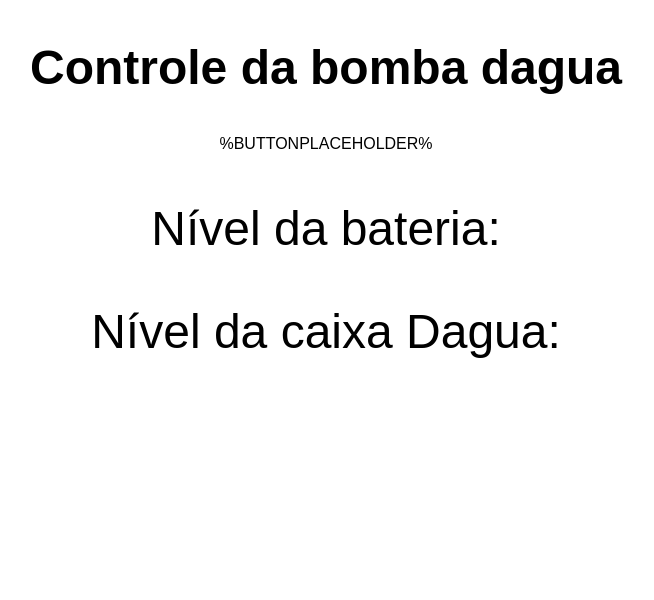
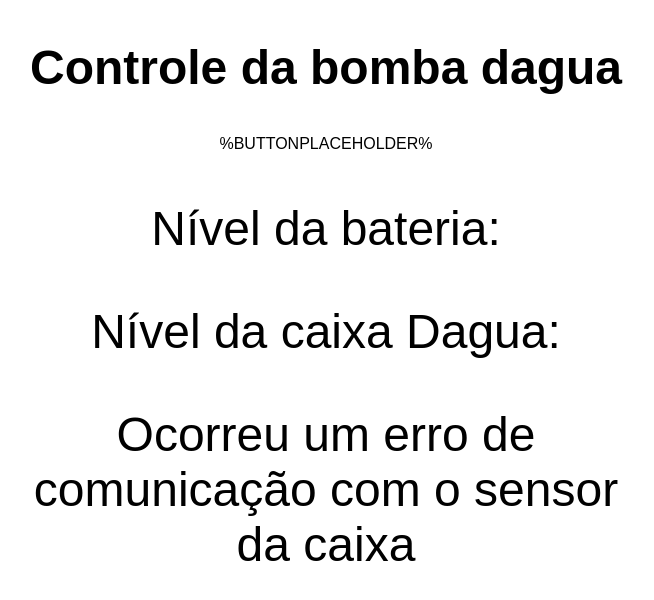
Before and after one commit to apocavorme/comando-bomba, a plain HTML site: page index.html in a window 1280 px wide. Shown: the whole page, without its empty margins (314-968 px from the left). Drawn offline with Linux system fonts and the light colour scheme; no server answers.

```diff
--- a/index.html
+++ b/index.html
@@ -22,6 +22,8 @@
 
         <p id="nivelbateria">Nível da bateria:</p>
         <p id="nivelcaixadagua">Nível da caixa Dagua:</p>
+
+        <p id="errors"></p>
 
         <script>
             function toggleCheckbox(element) {
@@ -55,6 +57,8 @@
                 xhttp.onreadystatechange = function() {
                     if (this.readyState == 4 && this.status == 200) {
                         document.getElementById("nivelcaixadagua").innerHTML = "Nível da caixa Dagua: " + this.response.body;
+                    } else {
+                        document.getElementById("errors").innerHTML = "Ocorreu um erro de comunicação com o sensor da caixa";
                     }
                 };
 
```
Also changed, not shown: 1 other file.
